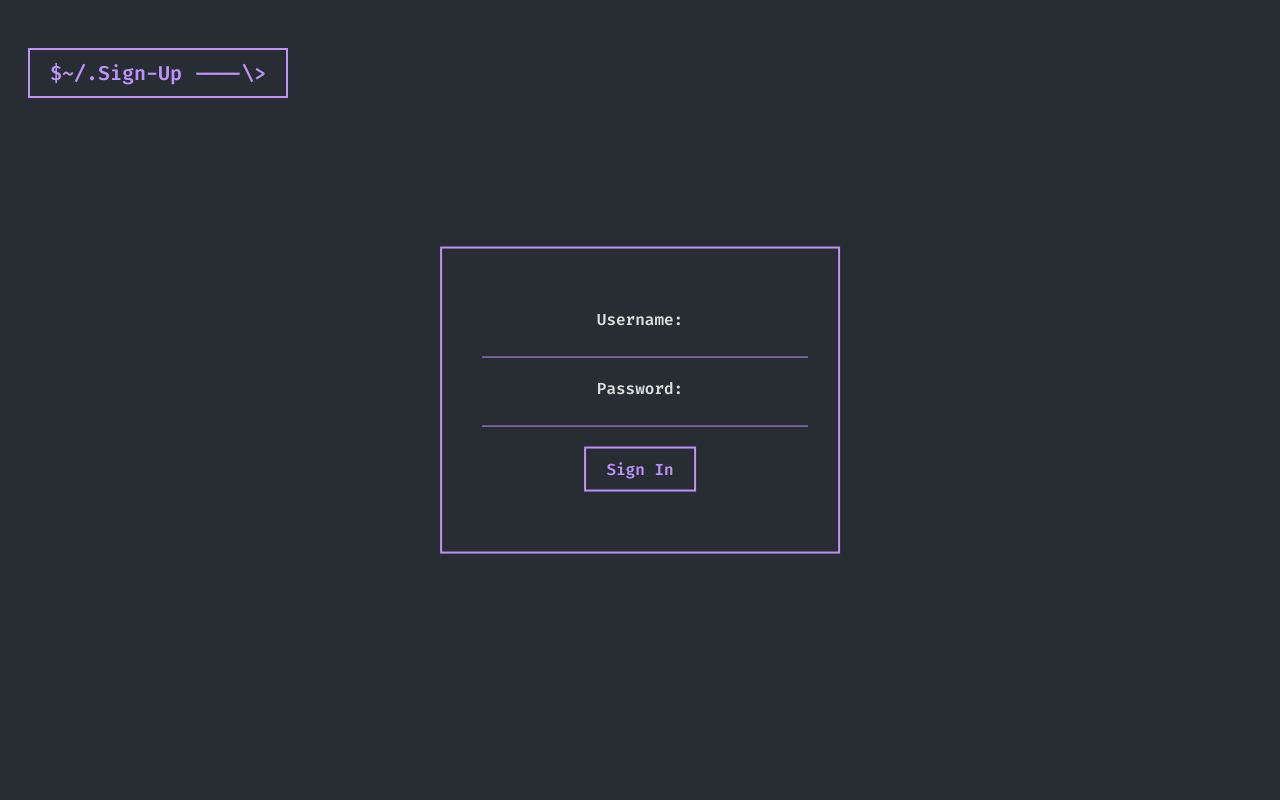
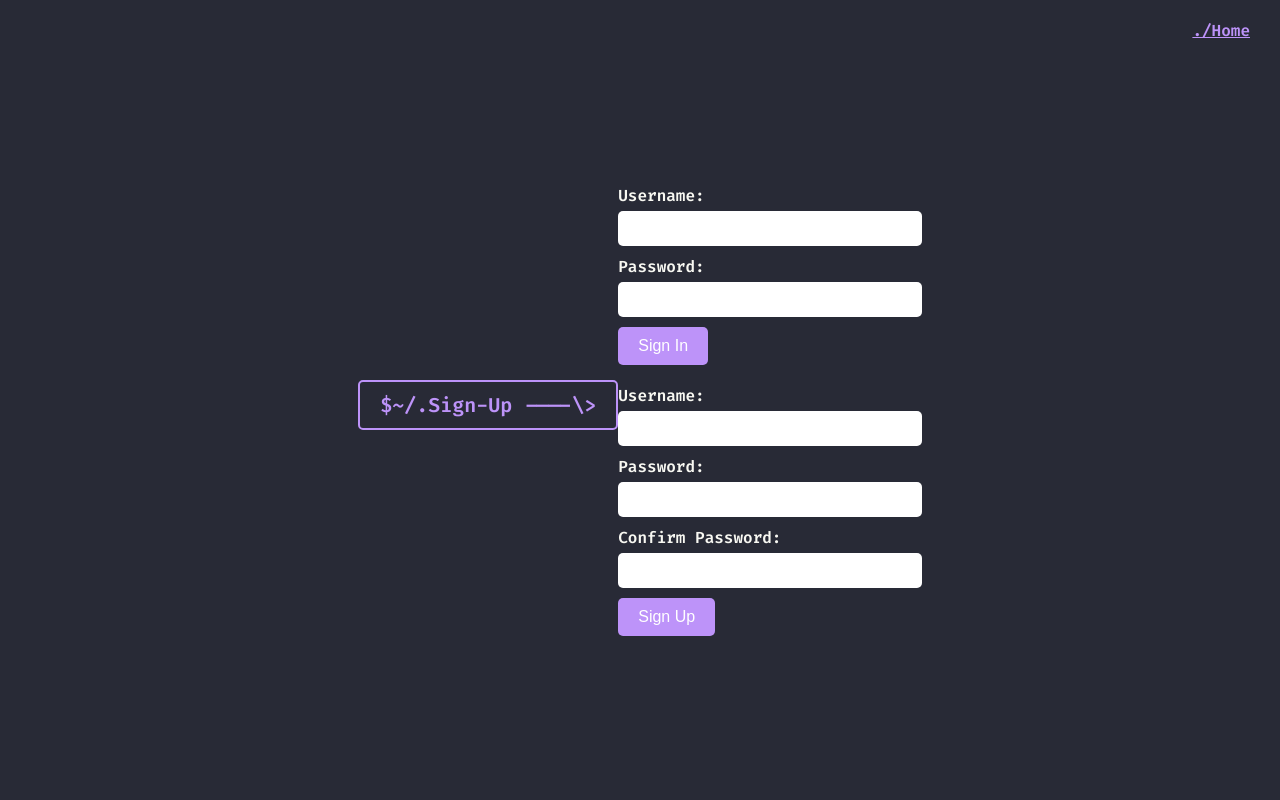
Before and after one commit to JASHiNSENNiN/JASHiNs-Portfolio, a PHP site: page /pages/signInPage.php in a window 1280 px wide. Run offline with PHP 8.4, Linux system fonts and the light colour scheme.

Commit message:
minor general update

```diff
--- a/css/signIn.css
+++ b/css/signIn.css
@@ -1,60 +1,46 @@
 @import url('https://fonts.googleapis.com/css2?family=Fira+Code:wght@600&display=swap');
+
+* {
+  box-sizing: border-box;
+  margin: 0;
+  padding: 0;
+}
 
 body {
   font-family: 'Fira Code', monospace;
-  background-color: #282C33;
-  color: #ddd;
+  background-color: #282a36;
+  color: #f8f8f2;
+  display: flex;
+  justify-content: center;
+  align-items: center;
+  height: 100vh;
+}
+
+.container {
+  background-color: #44475a;
   padding: 20px;
   border-radius: 5px;
+  width: 400px;
 }
 
-.terminal {
-    border: 2px solid #bd93f9;
-    padding: 40px;
-    display: flex;
-    background-color: #282C33;
-    flex-direction: column;
-    align-items: center;
-    justify-content: center;
-    text-align: center;
-    position: fixed;
-    top: 50%;
-    left: 50%;
-    transform: translate(-50%, -50%);
+.header {
+  display: flex;
+  justify-content: space-between;
+  align-items: center;
+  padding: 10px;
 }
 
-.terminal h2 {
+
+.home-button {
+  font-family: 'Fira Code', monospace;
+  padding: 10px 20px;
   color: #bd93f9;
+  position: fixed;
+  top: 10px;
+  right: 10px;
 }
 
-.terminal form {
-  margin-bottom: 20px;
-  display: none;
-}
-
-.terminal form:first-child {
-  display: block;
-}
-
-.terminal label {
-  display: block;
-  margin-top: 10px;
-}
-
-.terminal input[type="text"],
-.terminal input[type="password"],
-.terminal input[type="email"] {
-  padding: 5px;
-  font-family: 'Fira Code', monospace;
-  border: none;
-  background-color: transparent;
-  border-bottom: 1px solid #bd93f9;
-  color: #ddd;
-  width: 100%;
-  margin-bottom: 10px;
-}
-
-.terminal button {
+#toggle-form-button {
   text-decoration: none;
   font-family: 'Fira Code', monospace;
   display: inline-block;
@@ -65,24 +51,53 @@ body {
   font-size: 16px;
   cursor: pointer;
   transition: background-color 0.3s ease;
-  margin-top: 10px;
 }
 
-.terminal button:hover {
+.home-button:hover,
+#toggle-form-button:hover {
   background-color: #bd93f9;
   color: #fff;
 }
 
 #toggle-form-button {
-  text-decoration: none;
-  font-family: 'Fira Code', monospace;
-  display: inline-block;
+  font-size: 20px;
+  margin-top: 10px;
+}
+
+.home-button {
+  position: absolute;
+  top: 10px;
+  right: 10px;
+}
+
+.terminal-typing {
+  margin-bottom: 20px;
+}
+
+label {
+  display: block;
+  margin-bottom: 5px;
+}
+
+input {
+  width: 100%;
+  padding: 10px;
+  margin-bottom: 10px;
+  border-radius: 5px;
+  border: none;
+}
+
+button {
+  background-color: #bd93f9;
+  color: #fff;
+  border: none;
   padding: 10px 20px;
-  background-color: transparent;
-  border: 2px solid #bd93f9;
-  color: #bd93f9;
-  font-size: 20px;
+  border-radius: 5px;
   cursor: pointer;
+  font-size: 16px;
   transition: background-color 0.3s ease;
-  margin-top: 20px;
 }
+
+button:hover {
+  background-color: #6e5dff;
+}
--- a/index.php
+++ b/index.php
@@ -19,7 +19,7 @@
                 <li><a href="#contact">$ Contacts</a></li>
             </ul>
         </nav>
-        <?php
+        <?php error_reporting(E_ALL);
         session_start();
 
         // Check if the user is logged in
@@ -46,7 +46,7 @@
             </div>
         </div>
 
-        <?php
+        <?php error_reporting(E_ALL);
         require_once './php/config.php';
 
         // Check if the user is already logged in
--- a/js/navbar.js
+++ b/js/navbar.js
@@ -1,3 +1,3 @@
 function toggleTransparentBox() {
-    window.open('./pages/signInPage.php');
+  window.location.href('./pages/signInPage.php');
   }
--- a/pages/signInPage.php
+++ b/pages/signInPage.php
@@ -12,6 +12,7 @@
 <body>
   <button id="toggle-form-button" onclick="toggleForm()">$~/.Sign-Up ----\></button>
   <script src="../js/signIn.js"></script>
+  <a href="../index.php" class="home-button">./Home</a>
 
   <div class="terminal">
   <form id="login-form" action="../php/signIn.php" method="POST">
--- a/php/config.php
+++ b/php/config.php
@@ -1,4 +1,4 @@
-<?php
+<?php error_reporting(E_ALL);
 define('DB_PATH', '../data/guests.db');
 
 // Check if the database file exists
@@ -16,7 +16,7 @@ if (!file_exists(DB_PATH)) {
     try {
         $pdo->exec("CREATE TABLE IF NOT EXISTS users (
             id INTEGER PRIMARY KEY AUTOINCREMENT,
-            username TEXT NOT NULL,
+            username TEXT NOT NULL UNIQUE,
             password TEXT NOT NULL
         )");
         echo "Table created successfully!";
--- a/php/signOut.php
+++ b/php/signOut.php
@@ -1,8 +1,8 @@
 <?php
-   require_once '../php/config.php';
+   require_once './php/config.php';
    session_start();
    session_unset();
    session_destroy();
-   header("Location: ../index.php");
+   header("Location: ./index.php");
    exit;
    ?>
```
Also changed, not shown: data/guests.db (added), js/signIn.js (line endings or trailing spaces).
